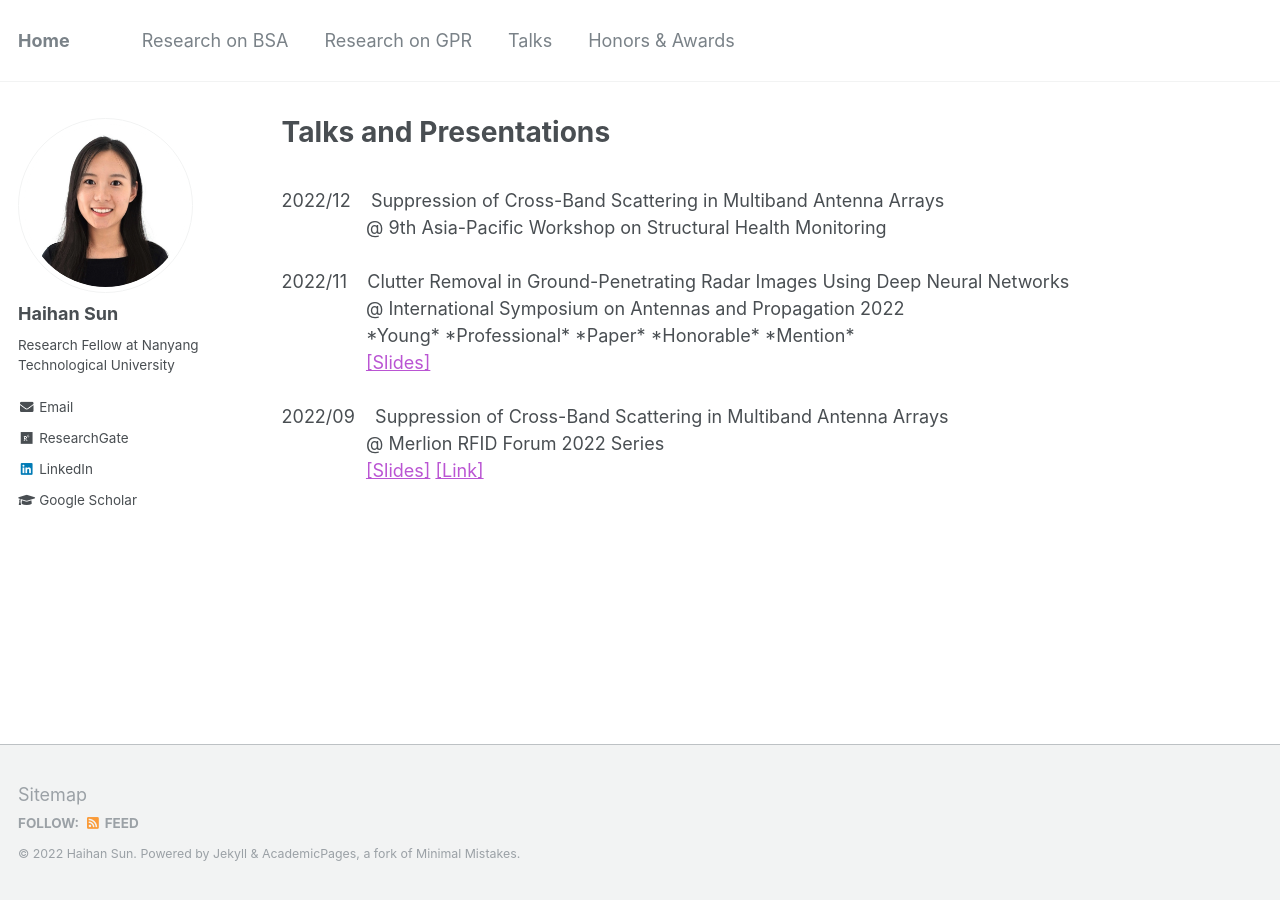
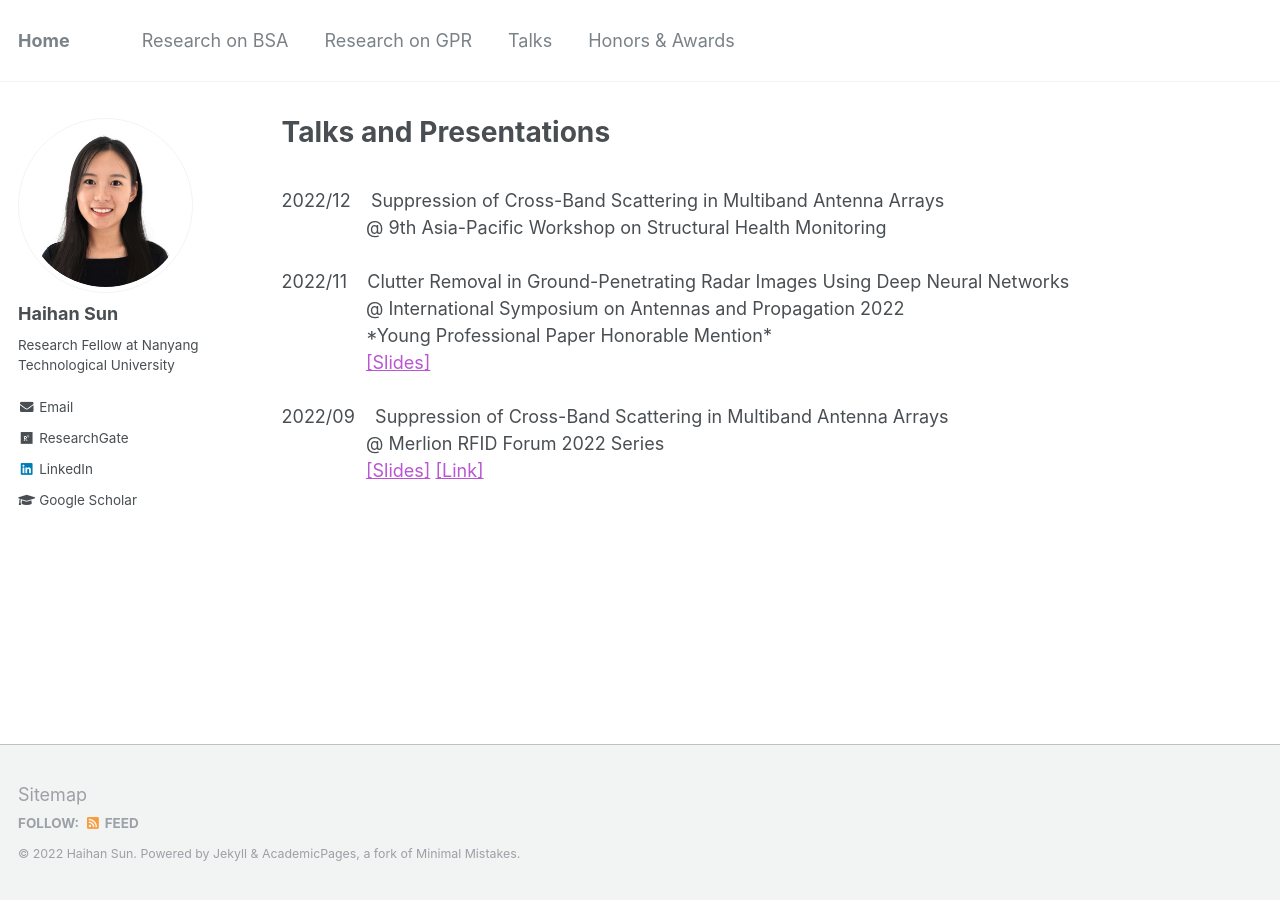
Before and after one commit to Haihan-Sun/Haihan-Sun.github.io, a Jekyll site: the page built from _pages/talks.html, in a window 1280 px wide. Built offline with Jekyll 4.4.1, drawn with Linux system fonts in a browser that asks for light colours.

```diff
--- a/_pages/talks.html
+++ b/_pages/talks.html
@@ -12,7 +12,7 @@ author_profile: true
 
 2022/11 &nbsp;&nbsp; Clutter Removal in Ground-Penetrating Radar Images Using Deep Neural Networks <br>
 &ensp; &ensp; &ensp; &ensp; &ensp; &ensp;  @ International Symposium on Antennas and Propagation 2022 <br>
-&ensp; &ensp; &ensp; &ensp; &ensp; &ensp;  *Young* *Professional* *Paper* *Honorable* *Mention* <br>
+&ensp; &ensp; &ensp; &ensp; &ensp; &ensp;  *Young Professional Paper Honorable Mention* <br>
 &ensp; &ensp; &ensp; &ensp; &ensp; &ensp; <a href="http://Haihan-Sun.github.io/files/ISAP2022.pdf" style="color:MediumOrchid;">[Slides]</a> <br>
 <br>
 
```
